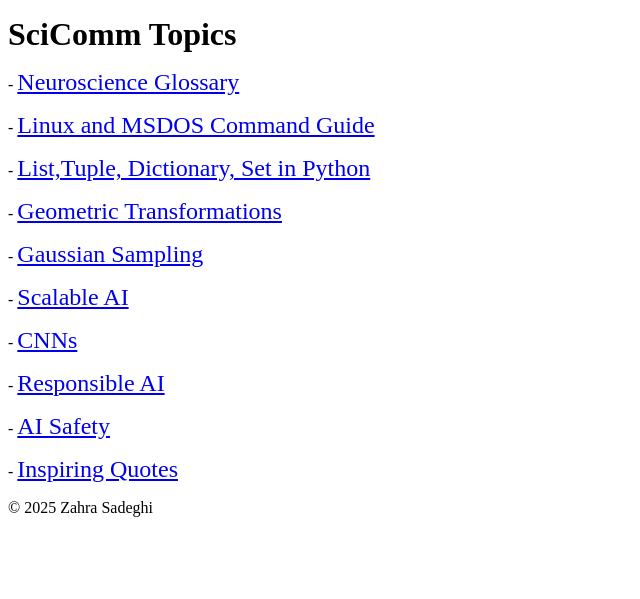
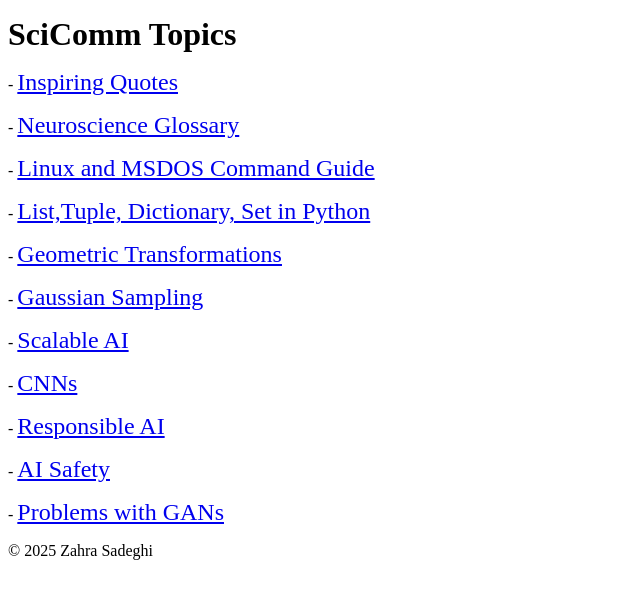
Before and after one commit to zahsa/zahsa.github.io, a Jekyll site: the page built from notes/index.md, in a window 1280 px wide. Shown: the top 599 px of the page, without its empty margins (0-640 px from the left). Built offline with Jekyll 4.4.1, drawn with Linux system fonts in a browser that asks for light colours.

Commit message:
Update index.md

```diff
--- a/notes/index.md
+++ b/notes/index.md
@@ -15,6 +15,9 @@
 - [Data Visualization Codes in Python](/notes/vis.html)
 - [Python Notes](/notes/python) -->
 
+<p class="large-text">
+  - <a href="/notes/quotes" style="font-size: 24px;">Inspiring Quotes</a>
+</p>
 
 <p class="large-text">
   - <a href="/notes/ns" style="font-size: 24px;">Neuroscience Glossary</a>
@@ -55,6 +58,7 @@
   - <a href="/notes/as" style="font-size: 24px;">AI Safety </a>
 </p>
 
+
 <p class="large-text">
-  - <a href="/notes/quotes" style="font-size: 24px;">Inspiring Quotes</a>
+  - <a href="/notes/gans" style="font-size: 24px;">Problems with GANs </a>
 </p>
```
